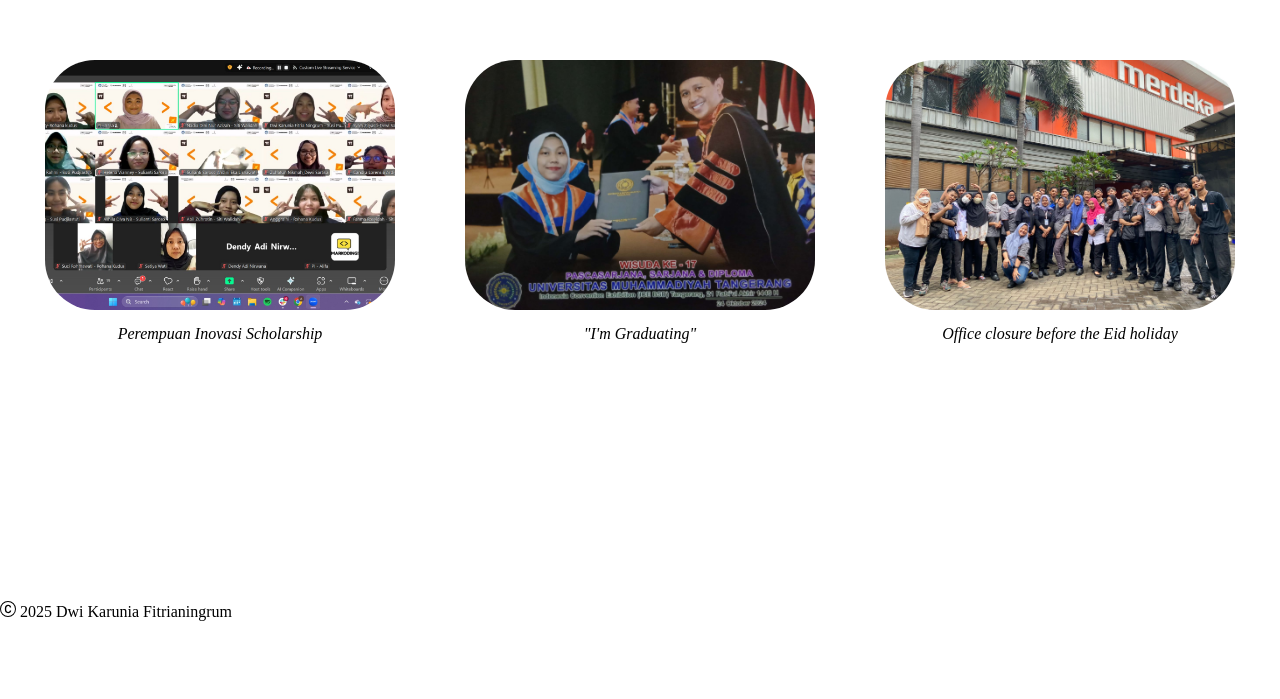
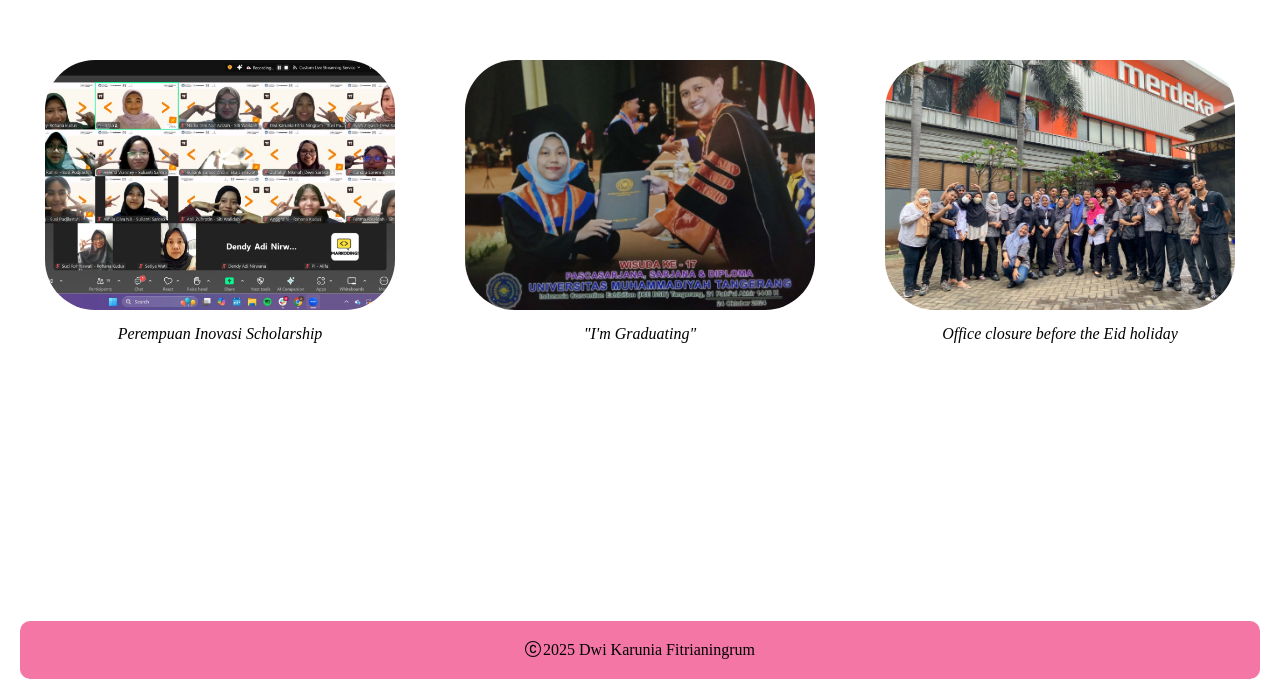
Before and after one commit to dwikarunia0001/personal-web-pi-25, a plain HTML site: page index.html in a window 1280 px wide. Shown: the part 1108-1807 px from the top of the page. Before the commit the page ends 1729 px from the top, so only its background shows below. Drawn offline with Linux system fonts and the light colour scheme.

Commit message:
styling footer

```diff
--- a/index.html
+++ b/index.html
@@ -88,7 +88,7 @@
 <footer class="footer-section">
     <div class="section-content">
         <p class="copyright-text">
-            <svg xmlns="http://www.w3.org/2000/svg" width="16" height="16" fill="currentColor" class="bi bi-c-circle" viewBox="0 0 16 16">
+            <svg id="link" xmlns="http://www.w3.org/2000/svg" width="16" height="16" fill="currentColor" class="bi bi-c-circle" viewBox="0 0 16 16">
                 <path d="M1 8a7 7 0 1 0 14 0A7 7 0 0 0 1 8m15 0A8 8 0 1 1 0 8a8 8 0 0 1 16 0M8.146 4.992c-1.212 0-1.927.92-1.927 2.502v1.06c0 1.571.703 2.462 1.927 2.462.979 0 1.641-.586 1.729-1.418h1.295v.093c-.1 1.448-1.354 2.467-3.03 2.467-2.091 0-3.269-1.336-3.269-3.603V7.482c0-2.261 1.201-3.638 3.27-3.638 1.681 0 2.935 1.054 3.029 2.572v.088H9.875c-.088-.879-.768-1.512-1.729-1.512"/>
             </svg>
             <span>2025 Dwi Karunia Fitrianingrum</span>
--- a/style.css
+++ b/style.css
@@ -131,3 +131,18 @@ a {
     border-radius: 50px;
     margin-bottom: 10px;
 }
+
+/*Styling footer*/
+.footer-section {
+    margin: 20px 20px;
+    padding: 20px 0;
+    background-color:#f476a5;
+    border-radius: 10px;
+    text-align: center;
+}
+
+.footer-section .copyright-text {
+    display: flex;
+    justify-content: center;
+    gap: 2px;
+}
```
